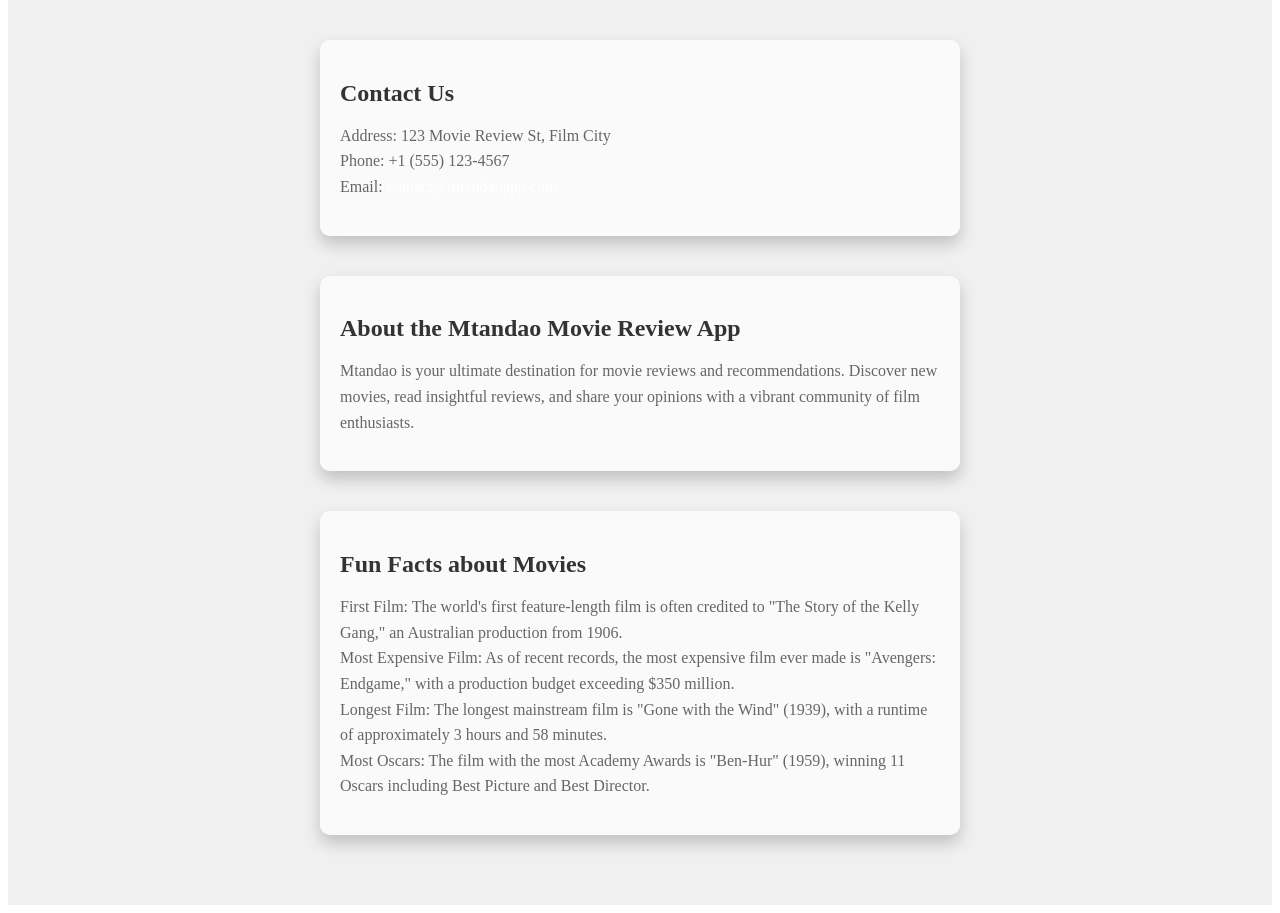
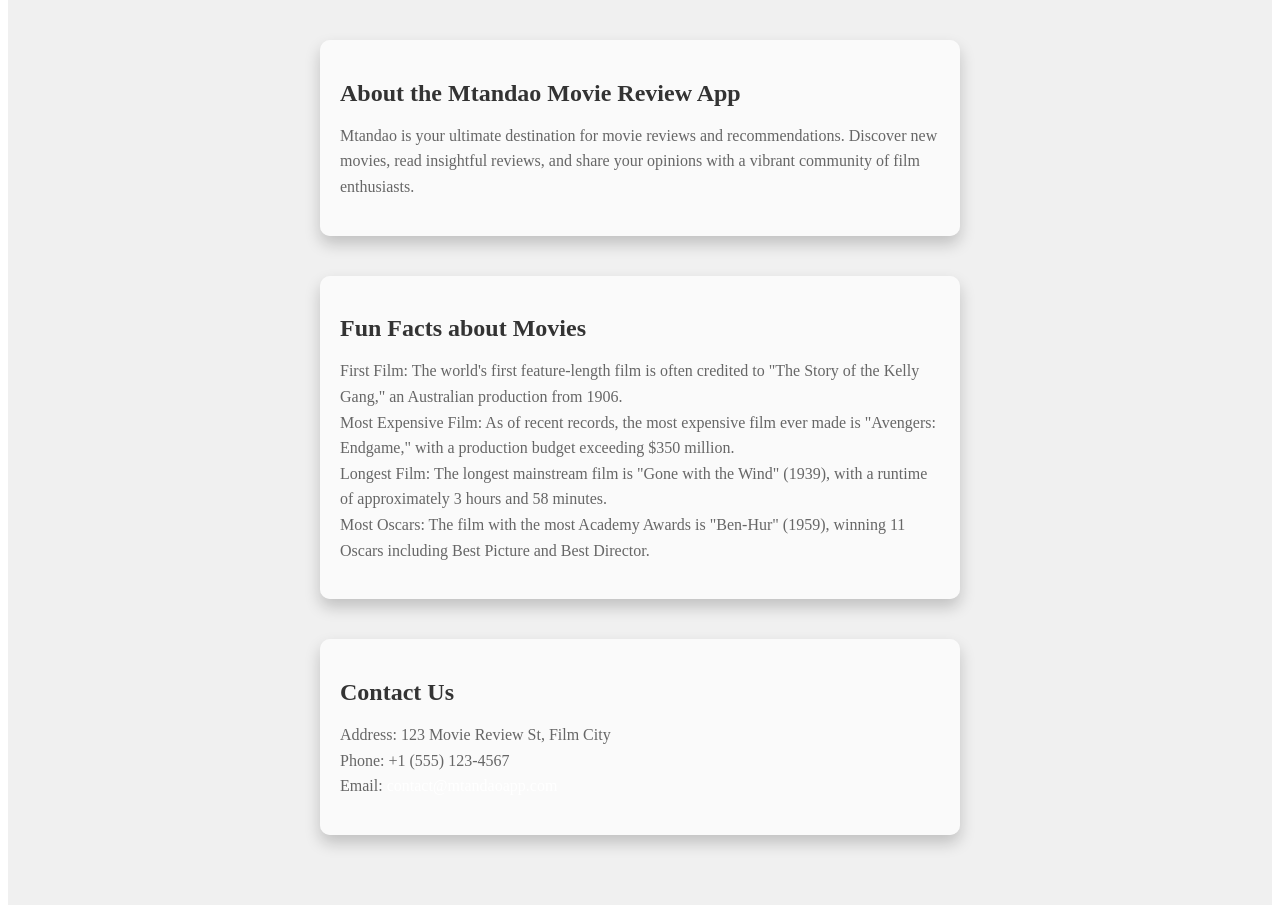
Before and after one commit to valdez91/movie-app-v3, a React (Create React App) app in the folder client/: page / in a window 1280 px wide. Shown: the part 200-1113 px from the top of the page. Built offline with nearby package versions, Linux system fonts and the light colour scheme.

Commit message:
made some styling

```diff
--- a/client/src/components/HomePage.js
+++ b/client/src/components/HomePage.js
@@ -14,14 +14,7 @@
     return (
         <div className="home-page">
             <h1>Home Page</h1>
-            <div className="card contact-us">
-                <h2>Contact Us</h2>
-                <p>
-                    Address: {contactInfo.address}<br />
-                    Phone: {contactInfo.phone}<br />
-                    Email: <a href={`mailto:${contactInfo.email}`}>{contactInfo.email}</a>
-                </p>
-            </div>
+
             <div className="card about-app">
                 <h2>About the Mtandao Movie Review App</h2>
                 <p>
@@ -37,6 +30,14 @@
                     Most Oscars: The film with the most Academy Awards is "Ben-Hur" (1959), winning 11 Oscars including Best Picture and Best Director.
                 </p>
             </div>
+            <div className="card contact-us">
+                <h2>Contact Us</h2>
+                <p>
+                    Address: {contactInfo.address}<br />
+                    Phone: {contactInfo.phone}<br />
+                    Email: <a href={`mailto:${contactInfo.email}`}>{contactInfo.email}</a>
+                </p>
+            </div>
         </div>
     );
 };
```
